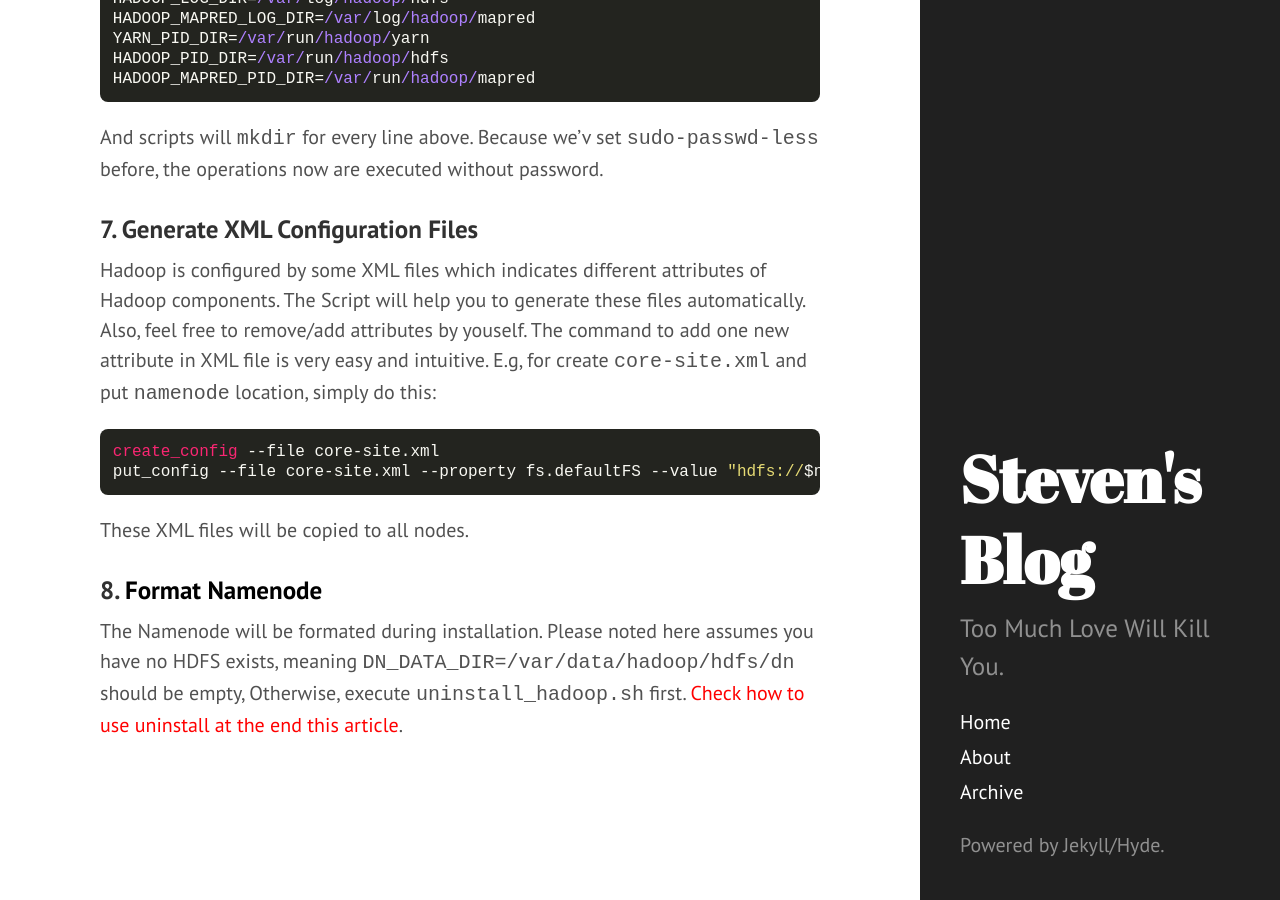
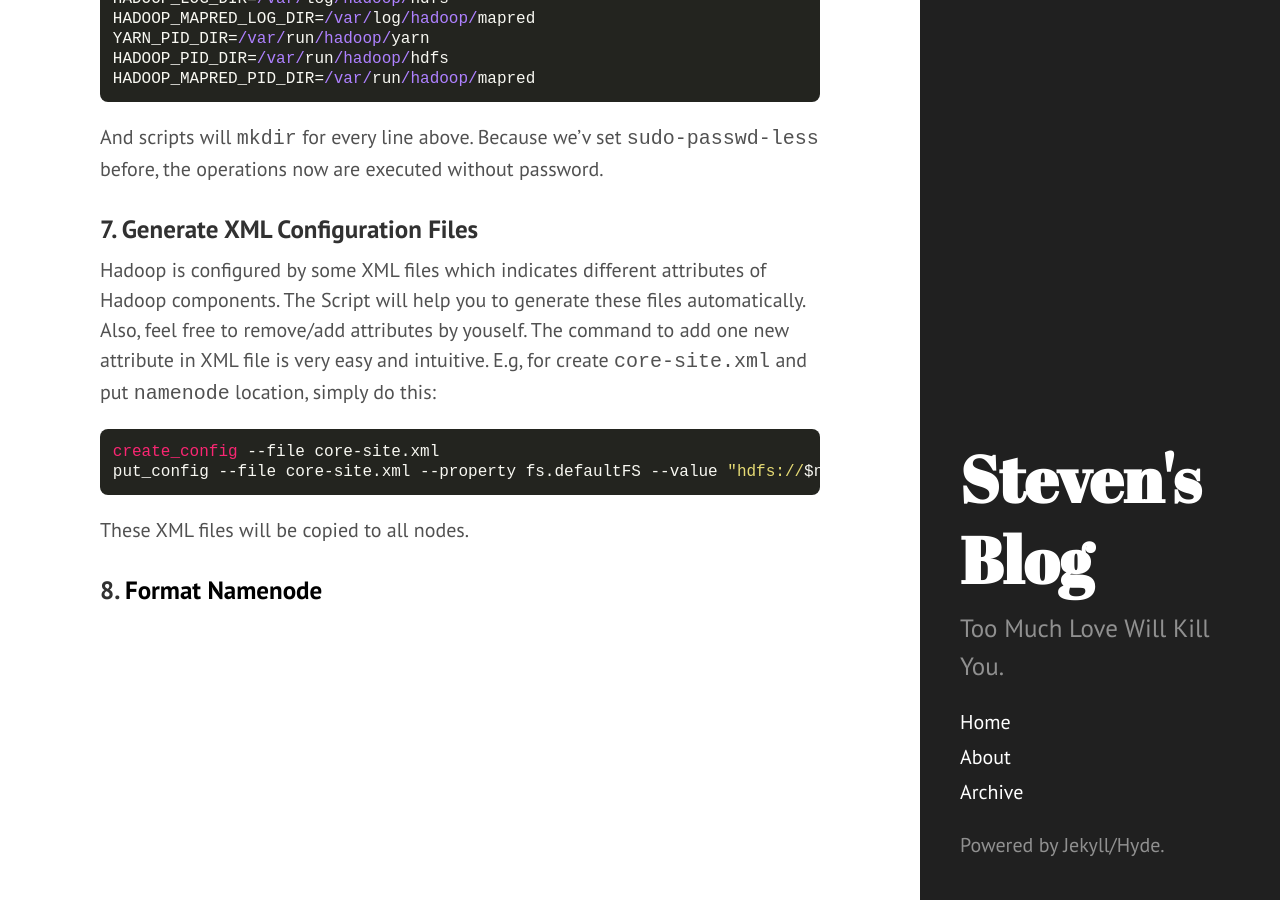
Before and after one commit to legatoo/legatoo.github.io, a Jekyll site: the page built from _posts/2014-11-12-Install-Yarn-on-Ubuntu-Cluster-via-Scripts.md, in a window 1280 px wide and 900 px high, scrolled down 5906 px. Built offline with Jekyll 4.4.1, drawn with Linux system fonts in a browser that asks for light colours; Markdown is read by kramdown in place of the engine named in the settings.

```diff
--- a/_posts/2014-11-12-Install-Yarn-on-Ubuntu-Cluster-via-Scripts.md
+++ b/_posts/2014-11-12-Install-Yarn-on-Ubuntu-Cluster-via-Scripts.md
@@ -189,5 +189,3 @@
 These XML files will be copied to all nodes.
 
 ###8. <a name="format_namenode"><font color="black">Format Namenode</font></a>
-
-The Namenode will be formated during installation. Please noted here assumes you have no HDFS exists, meaning `DN_DATA_DIR=/var/data/hadoop/hdfs/dn` should be empty, Otherwise, execute `uninstall_hadoop.sh` first.  <a href="#uninstall"><font color="red">Check how to use uninstall at the end this article</font></a>.
```
